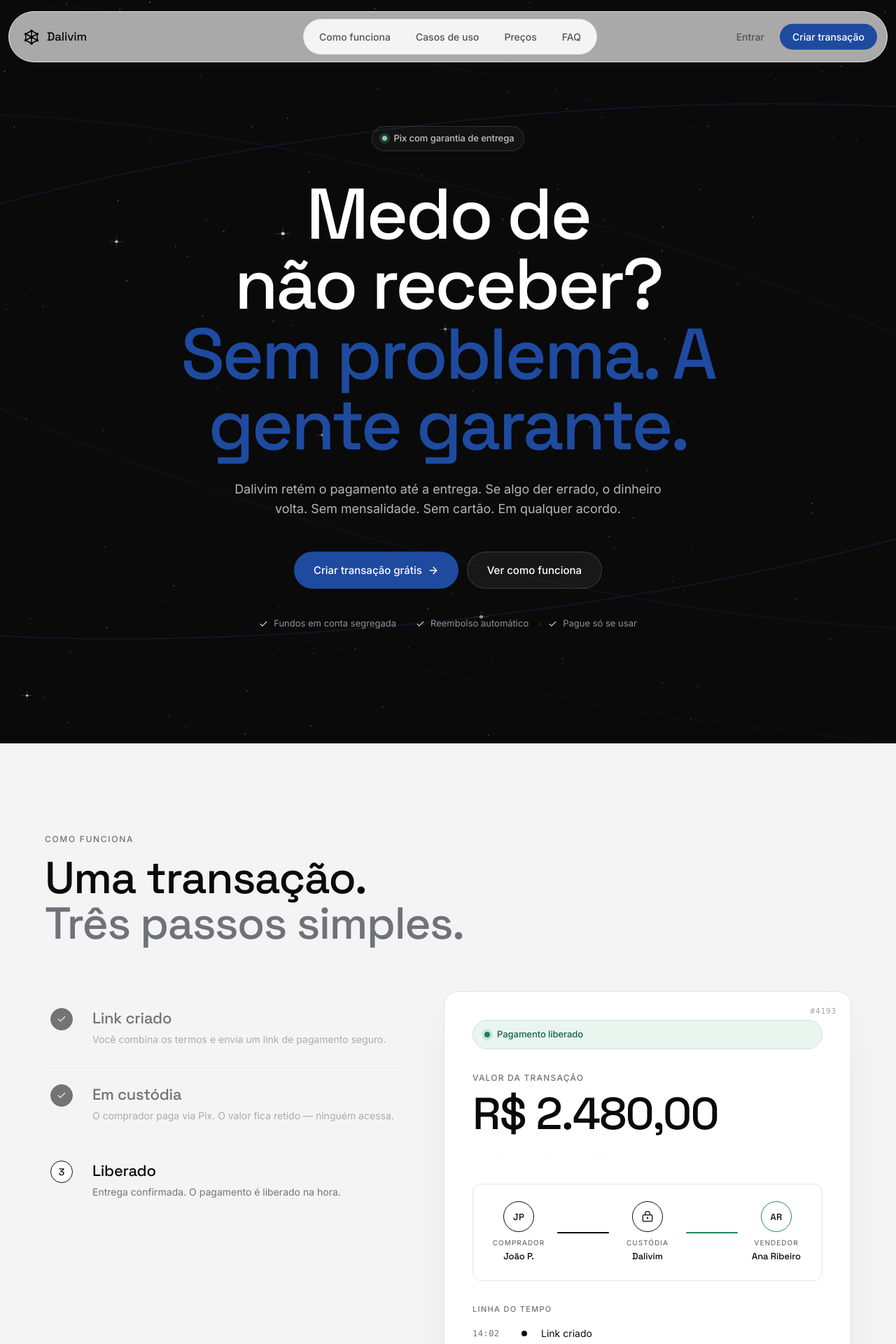
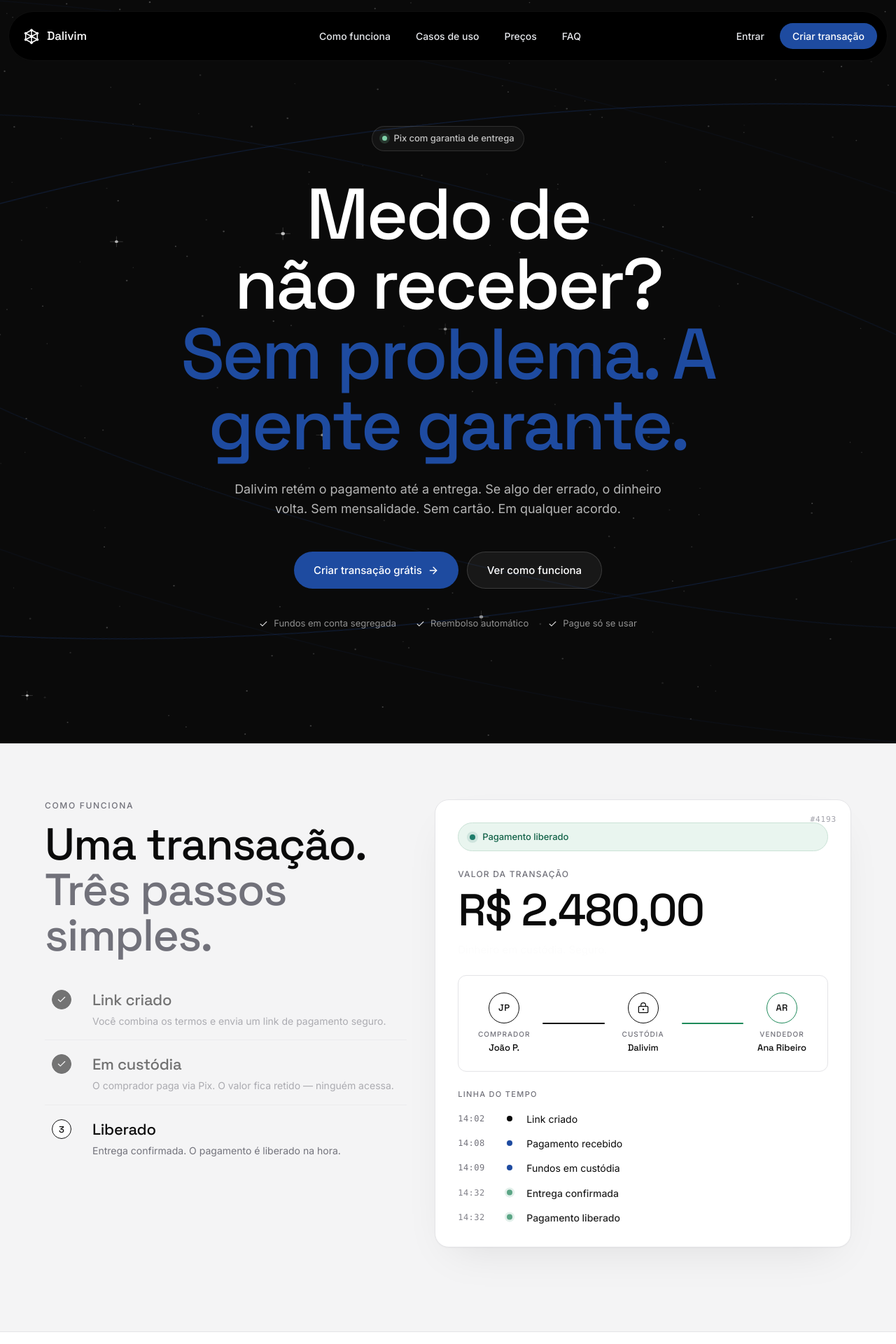
Before and after one commit to Dalivim/landingpage-mock, a Next.js app: page / in a window 1280 px wide. Shown: the top 1920 px of the page at 70% size. Built offline with nearby package versions, Linux system fonts and the light colour scheme.

Commit message:
new navbar

```diff
--- a/components/landing/Header.tsx
+++ b/components/landing/Header.tsx
@@ -10,6 +10,8 @@
 function Header({ onCta }: { onCta?: () => void }) {
   const [scrolled, setScrolled] = React.useState(false);
   const [menuOpen, setMenuOpen] = React.useState(false);
+  const [hidden, setHidden] = React.useState(false);
+  const headerRef = React.useRef<HTMLElement | null>(null);
   const isMobile = useIsMobile();
 
   React.useEffect(() => {
@@ -22,6 +24,25 @@
   // Close menu when resizing back up
   React.useEffect(() => { if (!isMobile) setMenuOpen(false); }, [isMobile]);
 
+  // Hide header when the user scrolls past the hero section bottom.
+  React.useEffect(() => {
+    const update = () => {
+      const hero = document.getElementById('hero');
+      const headerEl = headerRef.current;
+      if (!hero || !headerEl) return;
+      const heroRect = hero.getBoundingClientRect();
+      const headerHeight = headerEl.getBoundingClientRect().height;
+      // When the hero's bottom is at or above the header bottom (headerHeight), hide the header.
+      const shouldHide = heroRect.bottom <= headerHeight + 0;
+      setHidden(shouldHide);
+      if (shouldHide) setMenuOpen(false);
+    };
+    update();
+    window.addEventListener('scroll', update, { passive: true });
+    window.addEventListener('resize', update);
+    return () => { window.removeEventListener('scroll', update); window.removeEventListener('resize', update); };
+  }, []);
+
   const links = [
     { label: 'Como funciona', href: '#how' },
     { label: 'Casos de uso',  href: '#uses' },
@@ -30,37 +51,37 @@
   ];
 
   return (
-    <header style={{
+    <header ref={headerRef} style={{
       position: 'fixed', top: 0, left: 0, right: 0, zIndex: 100,
       display: 'flex', justifyContent: 'center',
       padding: scrolled ? '12px 12px' : '16px 12px',
-      transition: 'padding 240ms cubic-bezier(0.2,0.6,0.2,1)',
+      transition: 'padding 240ms cubic-bezier(0.2,0.6,0.2,1), opacity 260ms ease',
       pointerEvents: 'none',
+      opacity: hidden ? 0 : 1,
     }}>
       <div style={{
-        pointerEvents: 'auto',
+        pointerEvents: hidden ? 'none' : 'auto',
         width: '100%', maxWidth: 1280,
         display: 'grid',
         gridTemplateColumns: isMobile ? '1fr auto' : '1fr auto 1fr',
         alignItems: 'center', gap: isMobile ? 12 : 24,
         padding: isMobile ? '8px 8px 8px 16px' : '10px 14px 10px 20px',
-        background: scrolled ? 'rgba(255,255,255,0.86)' : 'rgba(255,255,255,0.65)',
-        backdropFilter: 'saturate(180%) blur(14px)',
-        WebkitBackdropFilter: 'saturate(180%) blur(14px)',
-        border: '1px solid #E4E4E7',
+        background: '#000',
+        // subtle frosted border suited for dark background
+        border: '1px solid rgba(255,255,255,0.06)',
         borderRadius: isMobile ? 20 : 9999,
         transition: 'background 240ms, border-color 240ms',
       }}>
         {/* Brand */}
         <a href="#" style={{
           display: 'inline-flex', alignItems: 'center', gap: 10,
-          textDecoration: 'none', color: '#0A0A0A',
+          textDecoration: 'none', color: '#fff',
         }}>
           <img src="/assets/dalivim-mark.svg" alt="Dalivim"
-            style={{ width: 24, height: 24, display: 'block' }}/>
+            style={{ width: 24, height: 24, display: 'block', filter: 'brightness(0) invert(1)' }}/>
           <span style={{
             fontFamily: "'Space Grotesk'", fontWeight: 500, fontSize: 17,
-            letterSpacing: '-0.01em',
+            letterSpacing: '-0.01em', color: '#fff',
           }}>Dalivim</span>
         </a>
 
@@ -69,20 +90,19 @@
           <nav style={{
             display: 'inline-flex', alignItems: 'center', gap: 4,
             padding: '6px',
-            background: '#F4F4F5',
-            border: '1px solid #E4E4E7',
+            background: 'transparent',
             borderRadius: 9999,
           }}>
             {links.map(l => (
               <a key={l.label} href={l.href} style={{
                 padding: '8px 16px',
                 fontFamily: "'Inter'", fontWeight: 500, fontSize: 14,
-                color: '#52525B', textDecoration: 'none',
+                color: '#E5E7EB', textDecoration: 'none',
                 borderRadius: 9999, whiteSpace: 'nowrap',
                 transition: 'background 180ms, color 180ms',
               }}
-              onMouseEnter={e => { e.currentTarget.style.background = '#fff'; e.currentTarget.style.color = '#0A0A0A'; }}
-              onMouseLeave={e => { e.currentTarget.style.background = 'transparent'; e.currentTarget.style.color = '#52525B'; }}
+              onMouseEnter={e => { e.currentTarget.style.background = 'rgba(255,255,255,0.06)'; e.currentTarget.style.color = '#fff'; }}
+              onMouseLeave={e => { e.currentTarget.style.background = 'transparent'; e.currentTarget.style.color = '#E5E7EB'; }}
               >{l.label}</a>
             ))}
           </nav>
@@ -94,7 +114,7 @@
             <a href="#" style={{
               padding: '8px 14px',
               fontFamily: "'Inter'", fontWeight: 500, fontSize: 14,
-              color: '#52525B', textDecoration: 'none', borderRadius: 9999,
+              color: '#E5E7EB', textDecoration: 'none', borderRadius: 9999,
             }}>Entrar</a>
             <Button variant="primary" onClick={onCta} style={{ padding: '10px 18px', fontSize: 14 }}>
               Criar transação
@@ -107,9 +127,9 @@
             onClick={() => setMenuOpen(v => !v)}
             style={{
               width: 40, height: 40, borderRadius: 9999,
-              background: menuOpen ? '#0A0A0A' : 'transparent',
-              color: menuOpen ? '#fff' : '#0A0A0A',
-              border: '1px solid #E4E4E7',
+              background: menuOpen ? '#111' : 'transparent',
+              color: '#fff',
+              border: '1px solid rgba(255,255,255,0.06)',
               display: 'inline-flex', alignItems: 'center', justifyContent: 'center',
               cursor: 'pointer',
               transition: 'all 180ms',
@@ -139,11 +159,11 @@
         <div style={{
           pointerEvents: menuOpen ? 'auto' : 'none',
           position: 'fixed', top: 72, left: 12, right: 12,
-          background: '#fff',
-          border: '1px solid #E4E4E7',
+          background: '#000',
+          border: '1px solid rgba(255,255,255,0.06)',
           borderRadius: 20,
           padding: 16,
-          boxShadow: '0 20px 48px -12px rgba(0,0,0,0.18)',
+          boxShadow: '0 20px 48px -12px rgba(0,0,0,0.6)',
           opacity: menuOpen ? 1 : 0,
           transform: menuOpen ? 'translateY(0)' : 'translateY(-8px)',
           transition: 'opacity 220ms cubic-bezier(0.2,0.6,0.2,1), transform 220ms cubic-bezier(0.2,0.6,0.2,1)',
@@ -155,15 +175,15 @@
               style={{
                 padding: '14px 16px', borderRadius: 12,
                 fontFamily: "'Inter'", fontWeight: 500, fontSize: 16,
-                color: '#0A0A0A', textDecoration: 'none',
+                color: '#E5E7EB', textDecoration: 'none',
               }}
             >{l.label}</a>
           ))}
-          <div style={{ borderTop: '1px solid #E4E4E7', marginTop: 6, paddingTop: 10, display: 'flex', flexDirection: 'column', gap: 8 }}>
+          <div style={{ borderTop: '1px solid rgba(255,255,255,0.06)', marginTop: 6, paddingTop: 10, display: 'flex', flexDirection: 'column', gap: 8 }}>
             <a href="#" onClick={() => setMenuOpen(false)} style={{
               padding: '12px 16px', borderRadius: 12,
               fontFamily: "'Inter'", fontWeight: 500, fontSize: 15,
-              color: '#52525B', textDecoration: 'none',
+              color: '#E5E7EB', textDecoration: 'none',
             }}>Entrar</a>
             <Button variant="primary" onClick={() => { setMenuOpen(false); onCta?.(); }}
               style={{ width: '100%', justifyContent: 'center' }}>
--- a/components/landing/Hero.tsx
+++ b/components/landing/Hero.tsx
@@ -11,7 +11,7 @@
 function Hero({ onPrimary, onSecondary }: { onPrimary?: () => void; onSecondary?: () => void }) {
   const isMobile = useIsMobile();
   return (
-    <section style={{
+    <section id="hero" style={{
       position: 'relative',
       paddingTop: isMobile ? 120 : 180,
       paddingBottom: isMobile ? 96 : 160,
--- a/components/landing/HowItWorks.tsx
+++ b/components/landing/HowItWorks.tsx
@@ -53,7 +53,7 @@
           <li key={s.id}>
             <button onClick={() => onJump(i)} style={{
               width: '100%', display: 'grid', gridTemplateColumns: '48px 1fr', gap: 20,
-              padding: '24px 0', background: 'transparent', border: 'none',
+              padding: '16px 0', background: 'transparent', border: 'none',
               borderBottom: i < 2 ? '1px solid #E4E4E7' : 'none',
               textAlign: 'left', cursor: 'pointer',
               opacity: active ? 1 : done ? 0.55 : 0.35,
@@ -61,13 +61,13 @@
             }}>
               <div style={{ display: 'flex', flexDirection: 'column', alignItems: 'center' }}>
                 <div style={{
-                  width: 32, height: 32, borderRadius: 9999,
+                  width: 28, height: 28, borderRadius: 9999,
                   border: '1.5px solid',
                   borderColor: active || done ? '#0A0A0A' : '#D4D4D8',
                   background: done ? '#0A0A0A' : '#fff',
                   color: done ? '#fff' : '#0A0A0A',
                   display: 'flex', alignItems: 'center', justifyContent: 'center',
-                  fontFamily: "'Space Grotesk'", fontWeight: 500, fontSize: 14,
+                  fontFamily: "'Space Grotesk'", fontWeight: 500, fontSize: 13,
                   transition: 'all 280ms cubic-bezier(0.2,0.6,0.2,1)',
                 }}>
                   {done ? <Icon name="check" size={14}/> : (i + 1)}
@@ -417,11 +417,11 @@
     <div style={{
       background: '#fff',
       borderRadius: 20,
-      padding: isMobile ? 24 : 40,
+      padding: isMobile ? 20 : 32,
       boxShadow: '0 1px 2px rgba(10,10,10,0.04), 0 24px 60px -24px rgba(10,10,10,0.10)',
       border: '1px solid #E4E4E7',
-      display: 'flex', flexDirection: 'column', gap: isMobile ? 24 : 32,
-      minHeight: isMobile ? 'auto' : 620,
+      display: 'flex', flexDirection: 'column', gap: isMobile ? 16 : 24,
+      minHeight: isMobile ? 'auto' : 420,
       position: 'relative',
     }}>
       {/* Paper corner detail — subtle, receipt-like */}
@@ -536,11 +536,16 @@
   const isMobile = useIsMobile();
   const isTablet = useIsTablet();
   return (
-    <section id="how" style={{ padding: isMobile ? '80px 0' : '128px 0', background: '#F4F4F5', borderBottom: '1px solid #E4E4E7' }}>
+    <section id="how" style={{ padding: isMobile ? '56px 0' : '80px 0', background: '#F4F4F5', borderBottom: '1px solid #E4E4E7' }}>
       <Container>
+        {/* Layout: on wide screens, put heading + stepper in the left column and the animated card in the right column
+            so the card starts at the same vertical position as the heading. On tablet/mobile it stacks. */}
         <div style={{
-          display: 'flex', alignItems: 'baseline', justifyContent: 'space-between',
-          marginBottom: isMobile ? 40 : 64, gap: 24, flexWrap: 'wrap',
+          display: isMobile ? 'block' : 'grid',
+          gridTemplateColumns: isMobile ? '1fr' : (isTablet ? '1fr' : 'minmax(300px, 1fr) 1.15fr'),
+          gap: isMobile ? 20 : 40,
+          alignItems: 'start',
+          marginBottom: isMobile ? 28 : 40,
         }}>
           <div>
             <div style={{
@@ -556,16 +561,17 @@
               Uma transação.<br/>
               <span style={{ color: '#71717A' }}>Três passos simples.</span>
             </h2>
+
+            {/* Stepper sits directly under the heading in the left column on wide screens */}
+            <div style={{ marginTop: isMobile ? 20 : 28 }}>
+              <Stepper step={sim.step} onJump={sim.jumpTo} />
+            </div>
           </div>
-        </div>
-        <div style={{
-          display: 'grid',
-          gridTemplateColumns: isTablet ? '1fr' : '1fr 1.15fr',
-          gap: isMobile ? 32 : 64,
-          alignItems: 'start',
-        }}>
-          <Stepper step={sim.step} onJump={sim.jumpTo}/>
-          <ReceiptCard step={sim.step} cycle={sim.cycle}/>
+
+          {/* Animated receipt card aligned to the top of the heading */}
+          <div>
+            <ReceiptCard step={sim.step} cycle={sim.cycle} />
+          </div>
         </div>
       </Container>
     </section>
--- a/tsconfig.json
+++ b/tsconfig.json
@@ -16,7 +16,7 @@
     "moduleResolution": "bundler",
     "resolveJsonModule": true,
     "isolatedModules": true,
-    "jsx": "react-jsx",
+    "jsx": "preserve",
     "incremental": true,
     "plugins": [
       {
```
